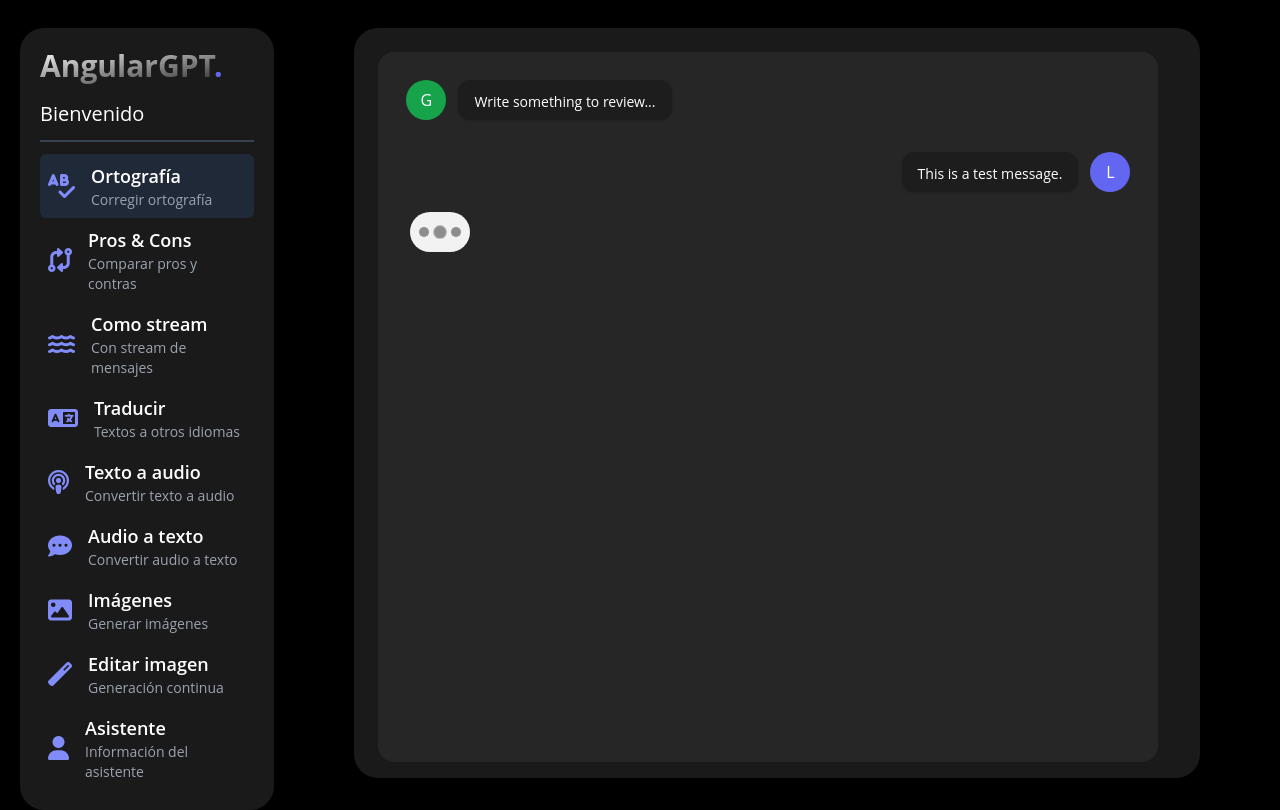
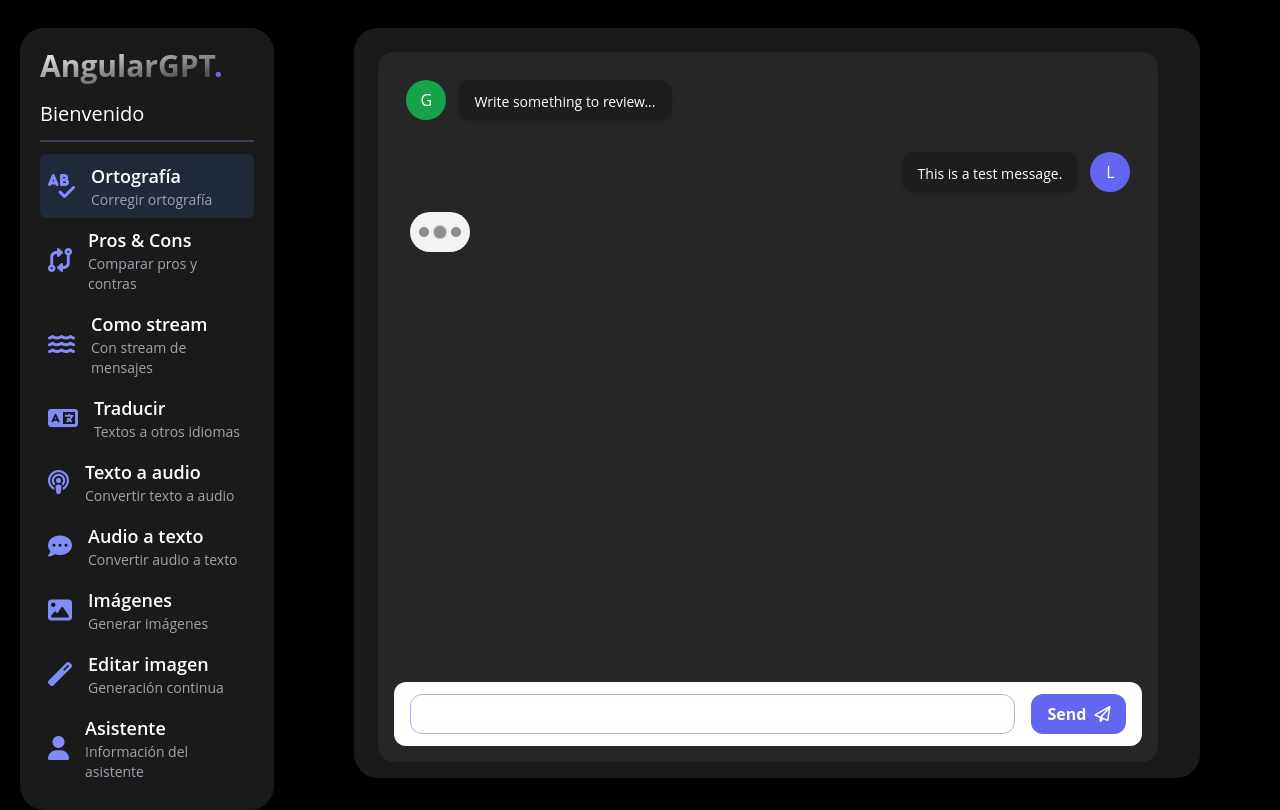
Before and after one commit to lumusitech/frontend-angular-ia-example, an Angular app: page /orthography in a window 1280 px wide. Built offline with nearby package versions, Linux system fonts and the light colour scheme.

Commit message:
feat: add base textbox message

```diff
--- /dev/null
+++ b/src/app/presentation/components/text-boxes/textMessageBox/textMessageBox.html
@@ -0,0 +1,24 @@
+<form
+  [formGroup]="form"
+  (ngSubmit)="handleSubmit()"
+  class="flex flex-row items-center w-full h-16 px-4 bg-white rounded-xl"
+>
+  <div class="flex-grow">
+    <div class="relative w-full">
+      <input
+        type="text"
+        autofocus
+        class="flex w-full h-10 pl-4 text-gray-800 border rounded-xl focus:outline-none focus:border-indigo-300"
+        [placeholder]="placeholder()"
+        formControlName="prompt"
+      />
+    </div>
+  </div>
+
+  <div class="ml-4">
+    <button class="btn-primary" type="submit">
+      <span class="mr-2">Send</span>
+      <i class="fa-regular fa-paper-plane"></i>
+    </button>
+  </div>
+</form>
--- /dev/null
+++ b/src/app/presentation/components/text-boxes/textMessageBox/textMessageBox.ts
@@ -0,0 +1,30 @@
+import { ChangeDetectionStrategy, Component, inject, input, output } from '@angular/core';
+import { FormBuilder, ReactiveFormsModule, Validators } from '@angular/forms';
+
+@Component({
+  selector: 'app-text-message-box',
+  imports: [ReactiveFormsModule],
+  templateUrl: './textMessageBox.html',
+  changeDetection: ChangeDetectionStrategy.OnPush,
+})
+export class TextMessageBox {
+  placeholder = input<string>('');
+  disableCorrections = input<boolean>(false);
+  onMessage = output<string>();
+
+  fb = inject(FormBuilder);
+  public form = this.fb.group({
+    prompt: ['', Validators.required],
+  });
+
+  handleSubmit() {
+    if (this.form.invalid) return;
+
+    const { prompt } = this.form.value;
+    console.log({ prompt });
+
+    this.onMessage.emit(prompt?.trim().toLowerCase() ?? '');
+
+    this.form.reset();
+  }
+}
--- a/src/app/presentation/pages/orthographyPage/orthographyPage.html
+++ b/src/app/presentation/pages/orthographyPage/orthographyPage.html
@@ -7,5 +7,5 @@
     </div>
   </div>
 
-  <!-- Message box -->
+  <app-text-message-box />
 </div>
--- a/src/app/presentation/pages/orthographyPage/orthographyPage.ts
+++ b/src/app/presentation/pages/orthographyPage/orthographyPage.ts
@@ -1,9 +1,9 @@
 import { ChangeDetectionStrategy, Component } from '@angular/core';
-import { ChatMessage, MyMessage, TypingLoader } from '@components/index';
+import { ChatMessage, MyMessage, TextMessageBox, TypingLoader } from '@components/index';
 
 @Component({
   selector: 'app-orthography-page',
-  imports: [ChatMessage, MyMessage, TypingLoader],
+  imports: [ChatMessage, MyMessage, TypingLoader, TextMessageBox],
   templateUrl: './orthographyPage.html',
   changeDetection: ChangeDetectionStrategy.OnPush,
 })
```
Also changed, not shown: src/app/presentation/components/index.ts (+5 -4 lines).
